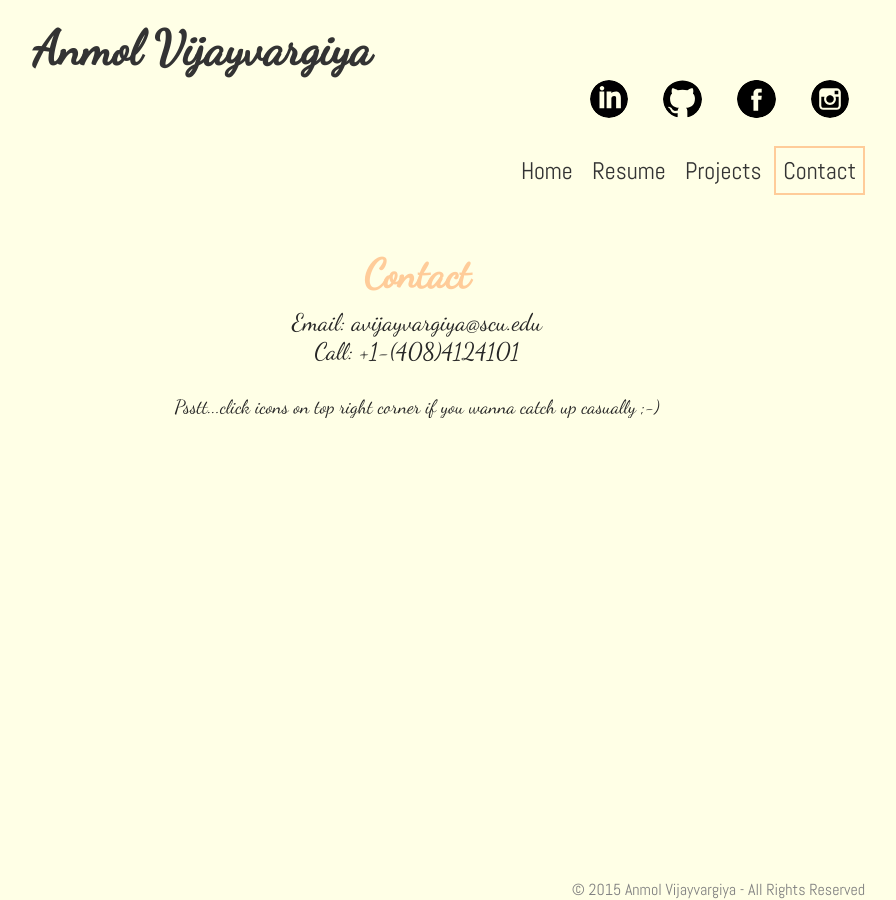
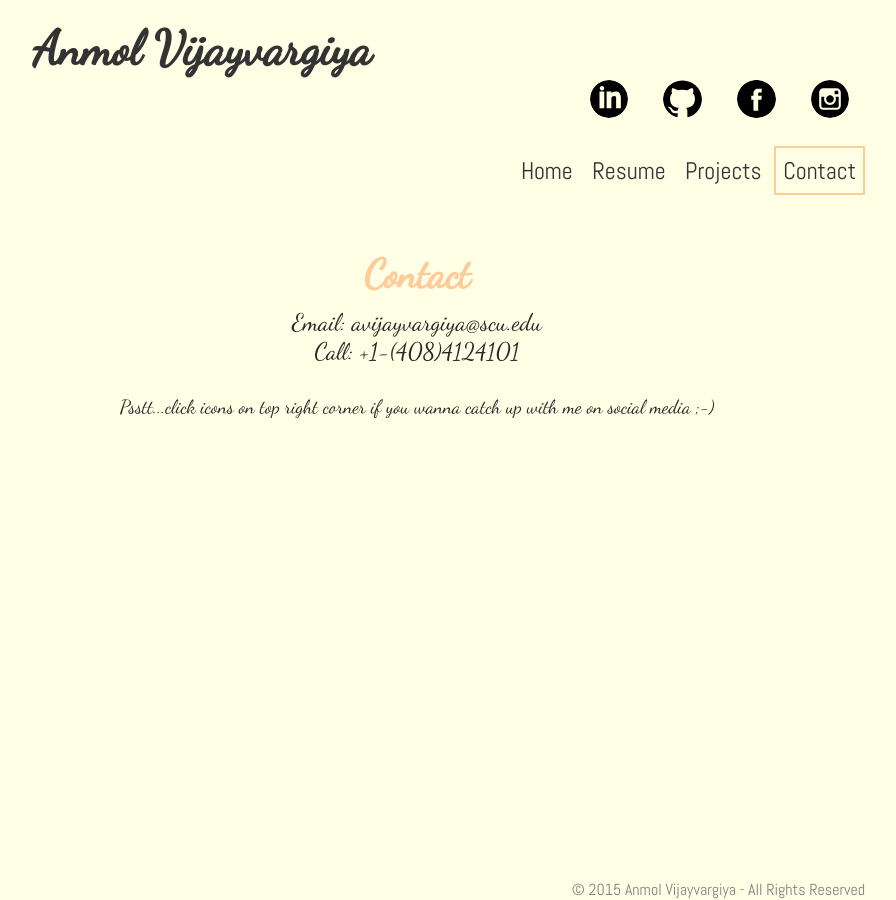
Before and after one commit to anmolvj/Portfolio-1.0, a Jekyll site: the page built from contact.html, in a window 1280 px wide. Shown: the whole page, without its empty margins (223-1119 px from the left). Built offline with Jekyll 4.4.1, drawn with Linux system fonts in a browser that asks for light colours.

Commit message:
Contact text updated

```diff
--- a/contact.html
+++ b/contact.html
@@ -12,7 +12,7 @@ title: Contact
 						<p>Email: avijayvargiya@scu.edu</p>
 						<p>Call: +1-(408)4124101</p>
 						<br>
-						<p style="font-size: 0.8em;">Psstt...click icons on top right corner if you wanna catch up casually ;-)</p>
+						<p style="font-size: 0.8em;">Psstt...click icons on top right corner if you wanna catch up with me on social media ;-)</p>
 					</div>
 
 		</section>
```
